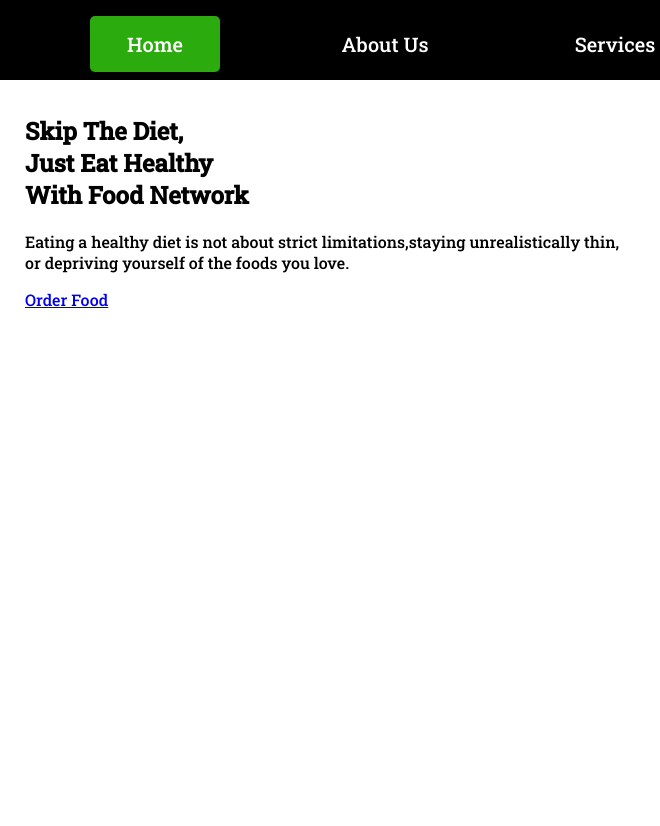
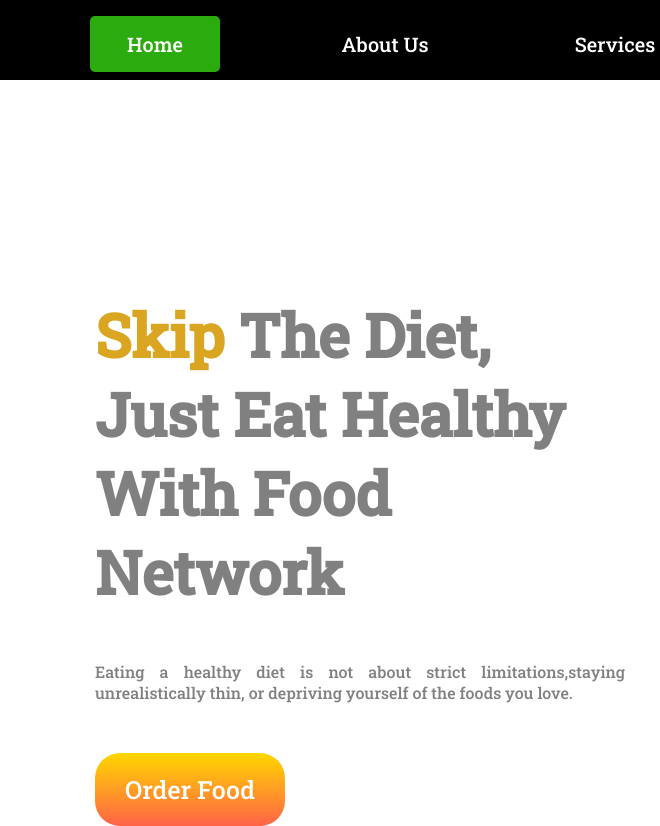
Before and after one commit to NakibNasim/My-First-Assignment, a plain HTML site: page index.html in a window 1280 px wide. Shown: the top 826 px of the page, 0-660 px from the left. Before the commit the page ends 800 px from the top, so only its background shows below. Drawn offline with Linux system fonts and the light colour scheme.

Commit message:
first-part

```diff
--- a/index.html
+++ b/index.html
@@ -35,7 +35,7 @@
     </section>
     <section class="second-section">
         <div class="first-part">
-            <h1>Skip The Diet,<br> Just Eat Healthy <br>With Food Network</h1>
+            <h1><span>Skip </span>The Diet,<br> Just Eat Healthy <br>With Food Network</h1>
             <p>Eating a healthy diet is not about strict limitations,staying unrealistically thin, or depriving yourself
                 of
                 the foods you love.</p>
--- a/style.css
+++ b/style.css
@@ -46,3 +46,27 @@ body{
 .first-part img{
     width: 100%;
 }
+.first-part h1{
+    font-size: 60px;
+    margin-top: 200px;
+    margin-left: 70px;
+    color: gray;
+}
+.first-part h1 span{
+    color: goldenrod;
+}
+.first-part p{
+    text-align: justify;
+    margin-left: 70px;
+    margin-bottom: 70px;
+    color: gray;
+}
+.first-part a{
+    text-decoration: none;
+    margin-left: 70px;
+    background: linear-gradient(gold, tomato);
+    padding: 20px 30px;
+    font-size: 25px;
+    color: white;
+    border-radius: 25px;
+}
```
